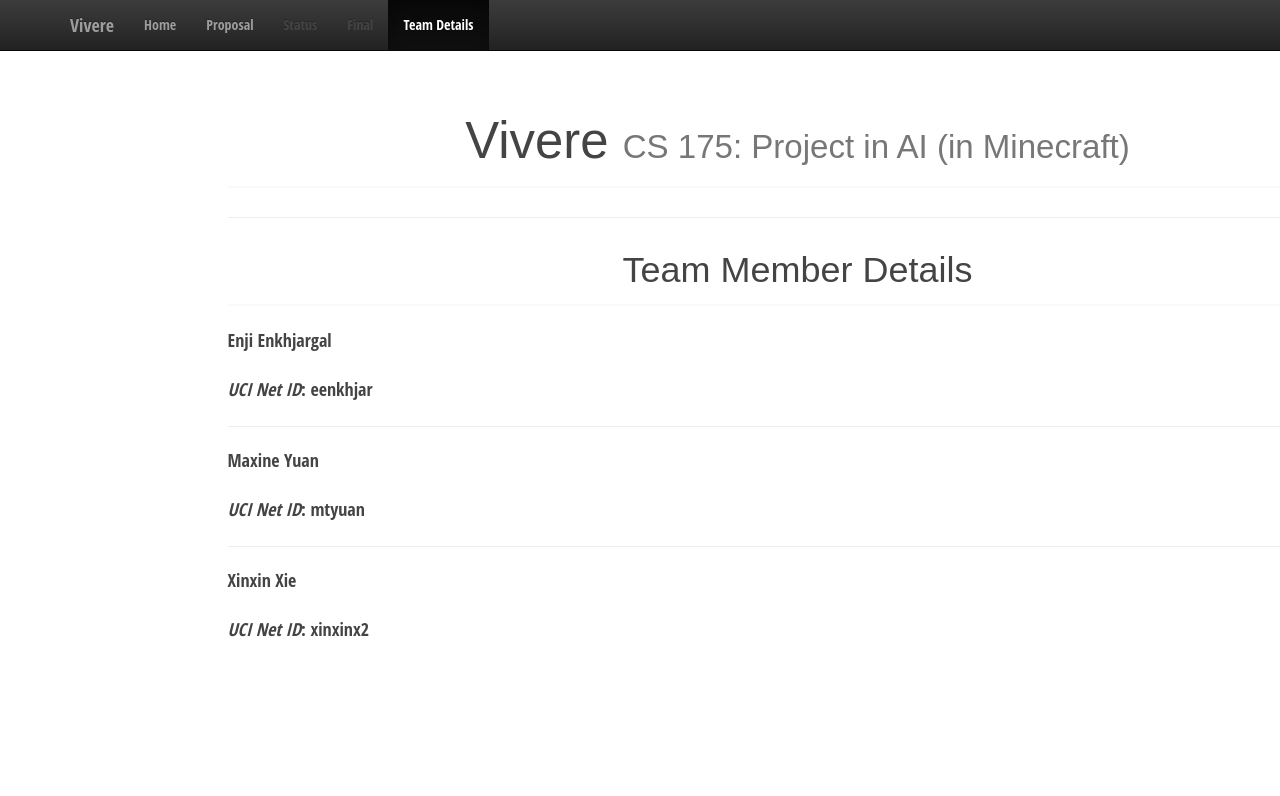
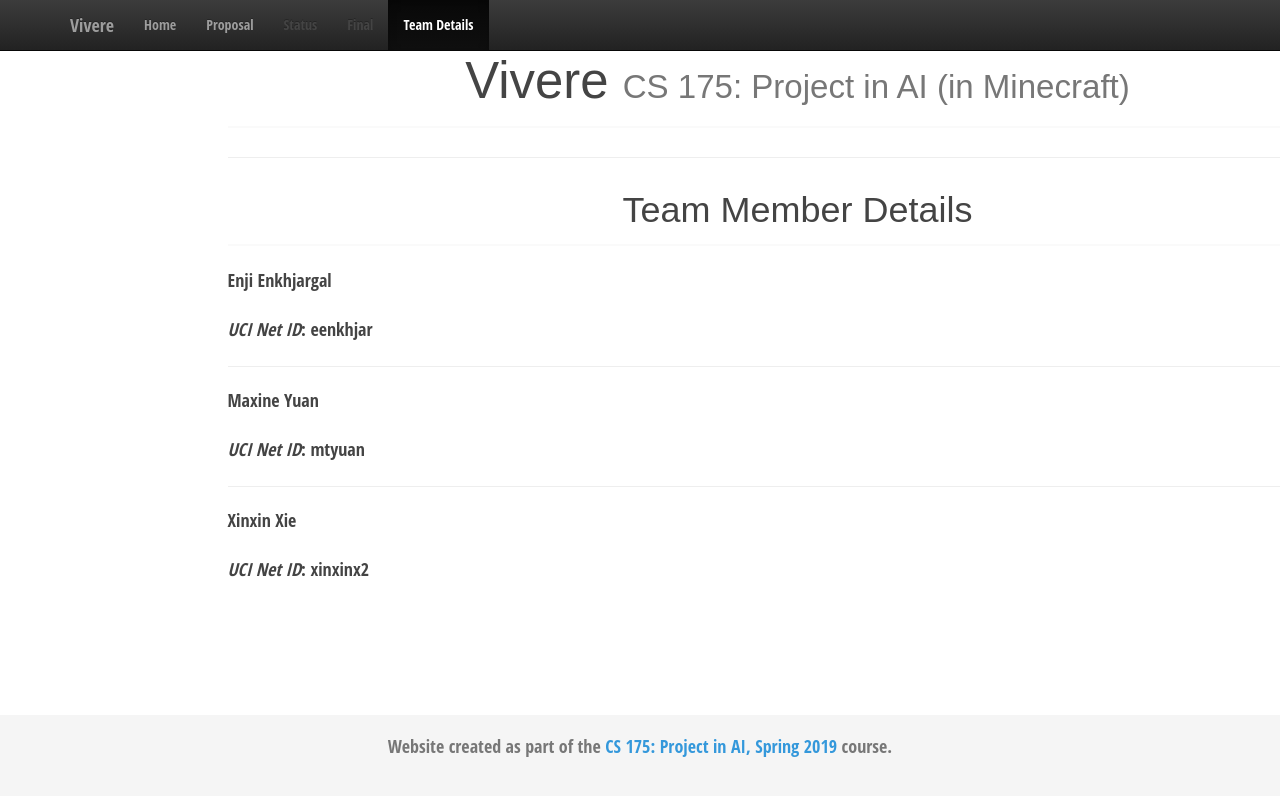
Before and after one commit to Enhjin/Vivere, a Jekyll site: the page built from docs/team.md, in a window 1280 px wide and 900 px high. Shown: the top 796 px of the window. Built offline with Jekyll 4.4.1, drawn with Linux system fonts in a browser that asks for light colours.

Commit message:
Update custom.css

```diff
--- a/docs/css/custom.css
+++ b/docs/css/custom.css
@@ -16,10 +16,11 @@
   padding: 1rem;
   width: 100%;
   /* Set the fixed height of the footer here */
-  height: 40px;
+  min-height: 40px;
   background-color: #f5f5f5;
   margin-left: auto;
   margin-right: auto;
+  margin-bottom: 100px;
   text-align: center;
 }
 
@@ -27,7 +28,7 @@
 /* Custom page CSS
 -------------------------------------------------- */
 /* Not required for template or sticky footer method. */
-
+/*
 body > .container {
   padding: 60px 15px 0;
 }
@@ -44,7 +45,7 @@
   font-size: 80%;
 }
 
-
+*/
 
 @media print {
   *,
```
